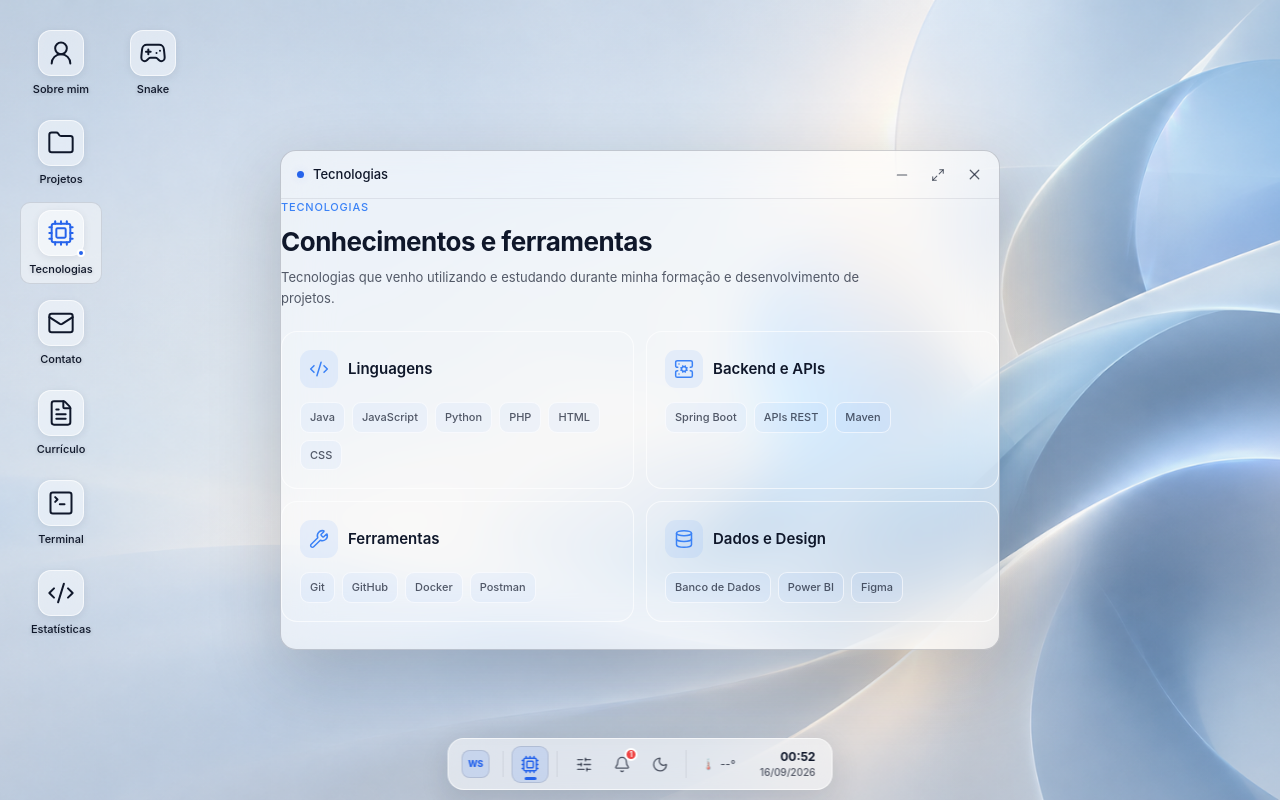
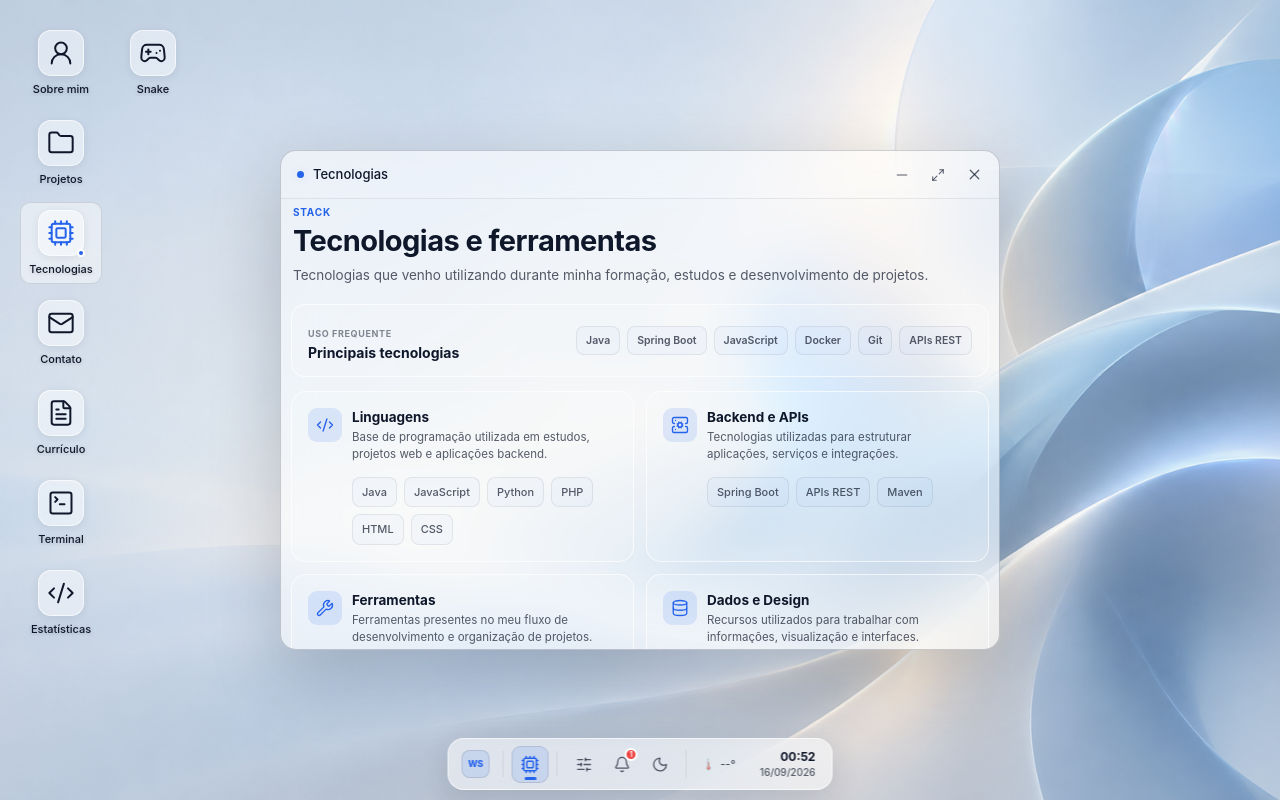
Before and after one commit to warlleyz/portfolio-warlley, a React (Vite) app: page / in a window 1280 px wide. Both pictures are taken after a click on the button "Tecnologias". Built offline with nearby package versions, Linux system fonts and the light colour scheme; no server answers.

Commit message:
refactor: melhora pagina de tecnologias

```diff
--- a/src/apps/Technologies/Technologies.css
+++ b/src/apps/Technologies/Technologies.css
@@ -1,154 +1,453 @@
+/* === TECNOLOGIAS === */
 .technologies {
-    display: flex;
-    flex-direction: column;
-    gap: 22px;
+    width:
+        100%;
 
-    width: 100%;
+    display:
+        flex;
 
-    padding-bottom: 8px;
+    flex-direction:
+        column;
 
-    color: var(--text-primary);
+    gap:
+        14px;
+
+    margin:
+        0;
+
+    padding:
+        4px 10px 12px;
+
+    color:
+        var(--text-primary);
 }
+
 
 /* === CABEÇALHO === */
 .technologies-header {
-    display: flex;
-    flex-direction: column;
-    gap: 6px;
+    display:
+        flex;
+
+    flex-direction:
+        column;
+
+    gap:
+        5px;
+
+    padding:
+        2px 2px 4px;
 }
 
 .technologies-label {
-    font-size: 11px;
-    font-weight: 500;
+    color:
+        var(--accent-primary);
 
-    text-transform: uppercase;
-    letter-spacing: 0.8px;
+    font-size:
+        10px;
 
-    color: #3b82f6;
+    font-weight:
+        700;
+
+    letter-spacing:
+        0.08em;
+
+    text-transform:
+        uppercase;
 }
 
 .technologies-header h1 {
-    margin: 0;
+    margin:
+        0;
 
-    font-size: 26px;
-    font-weight: 650;
-    letter-spacing: -0.5px;
+    color:
+        var(--text-primary);
+
+    font-size:
+        clamp(24px,
+            3vw,
+            29px);
+
+    font-weight:
+        680;
+
+    line-height:
+        1.1;
+
+    letter-spacing:
+        -0.55px;
 }
 
 .technologies-header p {
-    max-width: 600px;
+    max-width:
+        760px;
 
-    margin: 0;
+    margin:
+        2px 0 0;
 
-    font-size: 13px;
-    line-height: 1.65;
+    color:
+        var(--text-secondary);
 
-    color: var(--text-secondary);
+    font-size:
+        13.5px;
+
+    line-height:
+        1.65;
 }
+
+
+/* === PRINCIPAIS TECNOLOGIAS === */
+.technologies-featured {
+    display:
+        grid;
+
+    grid-template-columns:
+        minmax(180px,
+            0.65fr) minmax(0,
+            2fr);
+
+    align-items:
+        center;
+
+    gap:
+        18px;
+
+    padding:
+        14px 16px;
+
+    border:
+        1px solid var(--glass-border);
+
+    border-radius:
+        14px;
+
+    background:
+        color-mix(in srgb,
+            var(--surface-secondary) 11%,
+            transparent);
+}
+
+.technologies-featured-header span {
+    color:
+        var(--text-muted);
+
+    font-size:
+        9px;
+
+    font-weight:
+        650;
+
+    letter-spacing:
+        0.07em;
+
+    text-transform:
+        uppercase;
+}
+
+.technologies-featured-header h2 {
+    margin:
+        2px 0 0;
+
+    color:
+        var(--text-primary);
+
+    font-size:
+        14px;
+
+    font-weight:
+        650;
+
+    line-height:
+        1.2;
+}
+
+.technologies-featured-list {
+    display:
+        flex;
+
+    flex-wrap:
+        wrap;
+
+    justify-content:
+        flex-end;
+
+    gap:
+        7px;
+}
+
+.technologies-featured-list span {
+    padding:
+        6px 9px;
+
+    border:
+        1px solid var(--border-subtle);
+
+    border-radius:
+        8px;
+
+    color:
+        var(--text-secondary);
+
+    background:
+        color-mix(in srgb,
+            var(--accent-soft) 24%,
+            transparent);
+
+    font-size:
+        10.5px;
+
+    font-weight:
+        600;
+}
+
 
 /* === GRID === */
 .technologies-grid {
-    display: grid;
+    display:
+        grid;
+
     grid-template-columns:
-        repeat(2, minmax(0, 1fr));
-    gap: 12px;
+        repeat(2,
+            minmax(0,
+                1fr));
+
+    gap:
+        12px;
 }
+
 
 /* === CARD === */
 .technology-card {
-    padding: 18px;
+    min-width:
+        0;
 
-    border: 1px solid var(--glass-border);
-    border-radius: 16px;
+    display:
+        flex;
 
-    background: rgba(255, 255, 255, 0.025);
+    flex-direction:
+        column;
+
+    gap:
+        13px;
+
+    padding:
+        16px;
+
+    border:
+        1px solid var(--glass-border);
+
+    border-radius:
+        15px;
+
+    background:
+        color-mix(in srgb,
+            var(--surface-secondary) 13%,
+            transparent);
 
     transition:
-        transform 0.2s ease,
-        background 0.2s ease,
-        border-color 0.2s ease;
+        transform var(--transition-fast),
+        background var(--transition-fast),
+        border-color var(--transition-fast);
 }
 
 .technology-card:hover {
-    transform: translateY(-2px);
+    transform:
+        translateY(-1px);
 
-    border-color: rgba(59, 130, 246, 0.16);
+    border-color:
+        color-mix(in srgb,
+            var(--accent-primary) 17%,
+            var(--glass-border));
 
-    background: rgba(255, 255, 255, 0.04);
+    background:
+        color-mix(in srgb,
+            var(--surface-secondary) 21%,
+            transparent);
 }
+
 
 /* === CABEÇALHO DO CARD === */
 .technology-card-header {
-    display: flex;
-    align-items: center;
-    gap: 10px;
+    display:
+        grid;
 
-    margin-bottom: 14px;
+    grid-template-columns:
+        34px minmax(0,
+            1fr);
+
+    align-items:
+        start;
+
+    gap:
+        10px;
 }
 
 .technology-icon {
-    width: 38px;
-    height: 38px;
+    width:
+        34px;
 
-    display: flex;
-    align-items: center;
-    justify-content: center;
+    height:
+        34px;
 
-    flex-shrink: 0;
+    display:
+        flex;
 
-    border-radius: 11px;
+    align-items:
+        center;
 
-    background: rgba(59, 130, 246, 0.09);
+    justify-content:
+        center;
 
-    color: #3b82f6;
+    flex-shrink:
+        0;
+
+    border-radius:
+        9px;
+
+    color:
+        var(--accent-primary);
+
+    background:
+        var(--accent-soft);
 }
 
 .technology-card-header h2 {
-    margin: 0;
+    margin:
+        1px 0 0;
 
-    font-size: 15px;
-    font-weight: 600;
+    color:
+        var(--text-primary);
+
+    font-size:
+        13.5px;
+
+    font-weight:
+        650;
+
+    line-height:
+        1.2;
 }
+
+.technology-card-header p {
+    max-width:
+        560px;
+
+    margin:
+        4px 0 0;
+
+    color:
+        var(--text-secondary);
+
+    font-size:
+        11.5px;
+
+    line-height:
+        1.5;
+}
+
 
 /* === TECNOLOGIAS === */
 .technology-items {
-    display: flex;
-    flex-wrap: wrap;
-    gap: 7px;
+    display:
+        flex;
+
+    flex-wrap:
+        wrap;
+
+    gap:
+        7px;
+
+    padding-left:
+        44px;
 }
 
 .technology-items span {
-    padding: 6px 9px;
+    padding:
+        6px 9px;
 
-    border: 1px solid var(--glass-border);
-    border-radius: 9px;
+    border:
+        1px solid var(--border-subtle);
 
-    background: rgba(59, 130, 246, 0.05);
+    border-radius:
+        8px;
 
-    font-size: 11px;
-    font-weight: 500;
+    color:
+        var(--text-secondary);
 
-    color: var(--text-secondary);
+    background:
+        color-mix(in srgb,
+            var(--accent-soft) 24%,
+            transparent);
+
+    font-size:
+        11px;
+
+    font-weight:
+        550;
 
     transition:
-        background 0.2s ease,
-        border-color 0.2s ease,
-        transform 0.2s ease;
+        color var(--transition-fast),
+        background var(--transition-fast),
+        border-color var(--transition-fast),
+        transform var(--transition-fast);
 }
 
 .technology-items span:hover {
-    transform: translateY(-1px);
+    transform:
+        translateY(-1px);
 
-    border-color: rgba(59, 130, 246, 0.2);
+    border-color:
+        color-mix(in srgb,
+            var(--accent-primary) 25%,
+            var(--border-subtle));
 
-    background: rgba(59, 130, 246, 0.1);
+    color:
+        var(--text-primary);
 
-    color: var(--text-primary);
+    background:
+        color-mix(in srgb,
+            var(--accent-soft) 48%,
+            transparent);
 }
 
-/* === RESPONSIVO === */
-@media (max-width: 650px) {
-    .technologies-grid {
-        grid-template-columns: 1fr;
+
+/* === RESPONSIVIDADE === */
+@media (max-width: 820px) {
+    .technologies-featured {
+        grid-template-columns:
+            1fr;
+    }
+
+    .technologies-featured-list {
+        justify-content:
+            flex-start;
     }
 }
+
+
+@media (max-width: 700px) {
+    .technologies {
+        gap:
+            12px;
+
+        padding:
+            2px 4px 10px;
+    }
+
+    .technologies-grid {
+        grid-template-columns:
+            1fr;
+    }
+
+    .technology-card {
+        padding:
+            14px;
+    }
+}
+
+
+@media (max-width: 480px) {
+    .technology-items {
+        padding-left:
+            0;
+    }
+}
--- a/src/apps/Technologies/Technologies.jsx
+++ b/src/apps/Technologies/Technologies.jsx
@@ -7,10 +7,30 @@ import {
 
 import './Technologies.css'
 
+
+/* === TECNOLOGIAS PRINCIPAIS === */
+const featuredTechnologies = [
+    'Java',
+    'Spring Boot',
+    'JavaScript',
+    'Docker',
+    'Git',
+    'APIs REST',
+]
+
+
+/* === GRUPOS === */
 const technologyGroups = [
     {
-        title: 'Linguagens',
-        icon: Code2,
+        title:
+            'Linguagens',
+
+        description:
+            'Base de programação utilizada em estudos, projetos web e aplicações backend.',
+
+        icon:
+            Code2,
+
         items: [
             'Java',
             'JavaScript',
@@ -20,18 +40,34 @@ const technologyGroups = [
             'CSS',
         ],
     },
+
     {
-        title: 'Backend e APIs',
-        icon: ServerCog,
+        title:
+            'Backend e APIs',
+
+        description:
+            'Tecnologias utilizadas para estruturar aplicações, serviços e integrações.',
+
+        icon:
+            ServerCog,
+
         items: [
             'Spring Boot',
             'APIs REST',
             'Maven',
         ],
     },
+
     {
-        title: 'Ferramentas',
-        icon: Wrench,
+        title:
+            'Ferramentas',
+
+        description:
+            'Ferramentas presentes no meu fluxo de desenvolvimento e organização de projetos.',
+
+        icon:
+            Wrench,
+
         items: [
             'Git',
             'GitHub',
@@ -39,9 +75,17 @@ const technologyGroups = [
             'Postman',
         ],
     },
+
     {
-        title: 'Dados e Design',
-        icon: Database,
+        title:
+            'Dados e Design',
+
+        description:
+            'Recursos utilizados para trabalhar com informações, visualização e interfaces.',
+
+        icon:
+            Database,
+
         items: [
             'Banco de Dados',
             'Power BI',
@@ -50,57 +94,120 @@ const technologyGroups = [
     },
 ]
 
+
 function Technologies() {
     return (
         <div className="technologies">
-            <div className="technologies-header">
+
+            {/* === CABEÇALHO === */}
+            <header className="technologies-header">
                 <span className="technologies-label">
-                    Tecnologias
+                    Stack
                 </span>
 
                 <h1>
-                    Conhecimentos e ferramentas
+                    Tecnologias e ferramentas
                 </h1>
 
                 <p>
-                    Tecnologias que venho utilizando e estudando
-                    durante minha formação e desenvolvimento de projetos.
+                    Tecnologias que venho utilizando
+                    durante minha formação, estudos
+                    e desenvolvimento de projetos.
                 </p>
+            </header>
+
+
+            {/* === DESTAQUES === */}
+            <section className="technologies-featured">
+                <div className="technologies-featured-header">
+                    <div>
+                        <span>
+                            Uso frequente
+                        </span>
+
+                        <h2>
+                            Principais tecnologias
+                        </h2>
+                    </div>
                 </div>
 
-            <div className="technologies-grid">
-                {technologyGroups.map((group) => {
-                    const Icon = group.icon
+
+                <div className="technologies-featured-list">
+                    {featuredTechnologies.map(
+                        (technology) => (
+                            <span
+                                key={
+                                    technology
+                                }
+                            >
+                                {
+                                    technology
+                                }
+                            </span>
+                        ),
+                    )}
+                </div>
+            </section>
+
+
+            {/* === CATEGORIAS === */}
+            <section className="technologies-grid">
+                {technologyGroups.map(
+                    (group) => {
+                        const Icon =
+                            group.icon
 
                         return (
                             <article
-                            key={group.title}
+                                key={
+                                    group.title
+                                }
                                 className="technology-card"
                             >
                                 <div className="technology-card-header">
-                                <div className="technology-icon">
+                                    <span className="technology-icon">
                                         <Icon
-                                        size={20}
+                                            size={18}
                                             strokeWidth={1.8}
                                         />
+                                    </span>
+
+                                    <div>
+                                        <h2>
+                                            {
+                                                group.title
+                                            }
+                                        </h2>
+
+                                        <p>
+                                            {
+                                                group.description
+                                            }
+                                        </p>
+                                    </div>
                                 </div>
 
-                                <h2>
-                                    {group.title}
-                                </h2>
-                            </div>
 
                                 <div className="technology-items">
-                                {group.items.map((item) => (
-                                    <span key={item}>
-                                        {item}
+                                    {group.items.map(
+                                        (item) => (
+                                            <span
+                                                key={
+                                                    item
+                                                }
+                                            >
+                                                {
+                                                    item
+                                                }
                                             </span>
-                                ))}
+                                        ),
+                                    )}
                                 </div>
                             </article>
                         )
-                })}
-            </div>
+                    },
+                )}
+            </section>
         </div>
     )
 }
```
Lines whose indentation alone changed are shown as unchanged.
